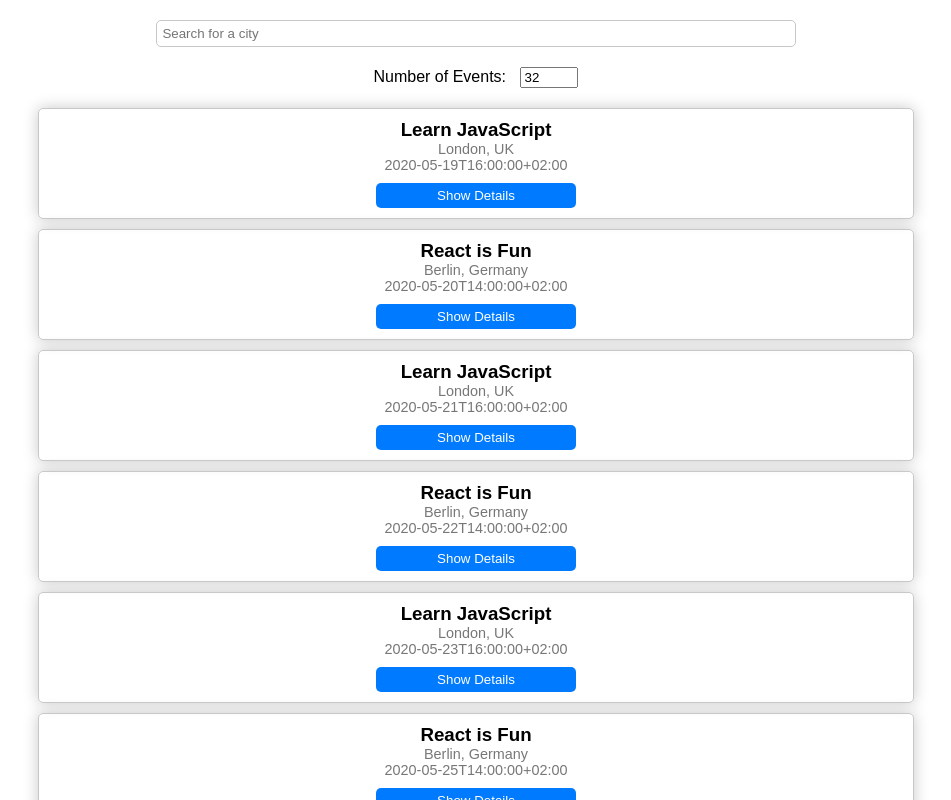
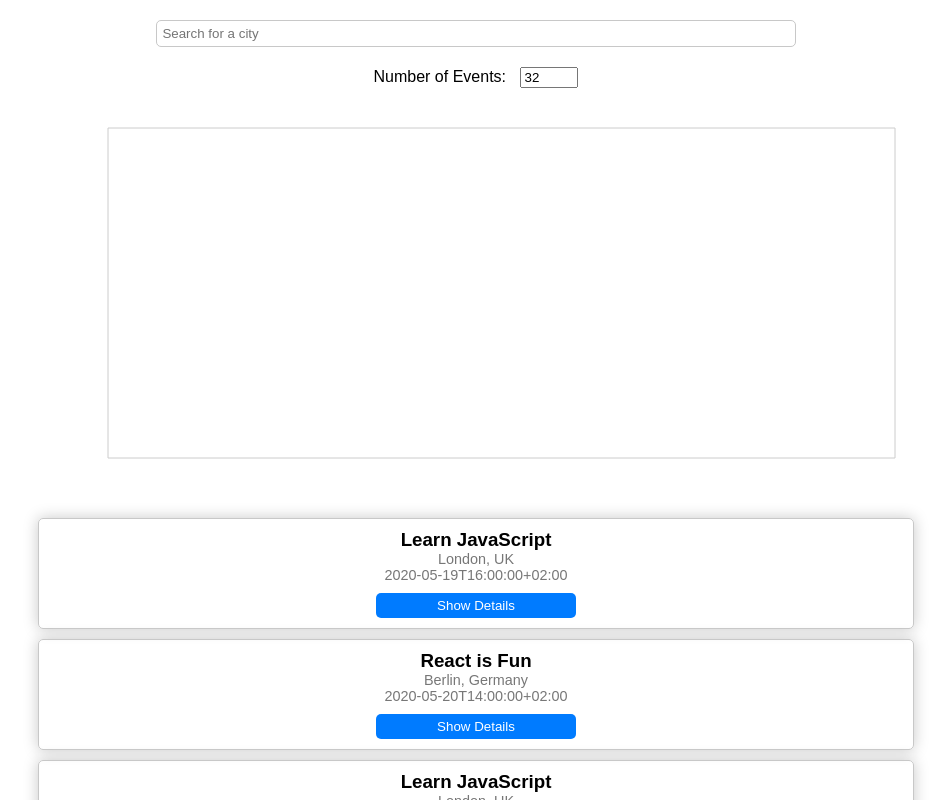
Before and after one commit to yarazarin/meet, a React (Create React App) app: page / in a window 1280 px wide. Shown: the top 800 px of the page, without its empty margins (164-1115 px from the left). Built offline with nearby package versions, Linux system fonts and the light colour scheme; what atatus-spa would draw is missing.

Commit message:
chart added

```diff
--- a/package.json
+++ b/package.json
@@ -10,6 +10,7 @@
     "react": "^18.2.0",
     "react-dom": "^18.2.0",
     "react-scripts": "5.0.1",
+    "recharts": "^2.7.3",
     "web-vitals": "^2.1.4",
     "workbox-background-sync": "^6.6.0",
     "workbox-broadcast-update": "^6.6.0",
--- a/src/App.js
+++ b/src/App.js
@@ -4,6 +4,8 @@
 import { useEffect, useState } from "react";
 import { extractLocations, getEvents } from "./api";
 import { InfoAlert, ErrorAlert, WarningAlert } from "./components/Alert";
+import CityEventsChart from "./components/CityEventsChart";
+
 import "./App.css";
 
 const App = () => {
@@ -51,6 +53,7 @@
         setCurrentNOE={setCurrentNOE}
         setErrorAlert={setErrorAlert}
       />
+      <CityEventsChart allLocations={allLocations} events={events} />
       <EventList events={events} />
     </div>
   );
--- /dev/null
+++ b/src/components/CityEventsChart.js
@@ -0,0 +1,47 @@
+import { useState, useEffect } from 'react';
+import {
+  ScatterChart,
+  Scatter,
+  XAxis, YAxis,
+  CartesianGrid,
+  Tooltip,
+  ResponsiveContainer
+} from 'recharts';
+
+const CityEventsChart = ({ allLocations, events }) => {
+  const [data, setData] = useState([]);
+
+  useEffect(() => {
+    setData(getData());
+  }, [`${data}`]);
+
+  const getData = () => {
+    const data = allLocations.map((location) => {
+      const count = events.filter((event) => event.location === location).length
+      const city = location.split(', ')[0]
+      return { city, count };
+    })
+    return data;
+  };
+
+  return (
+    <ResponsiveContainer width="99%" height={400}>
+      <ScatterChart
+        margin={{
+          top: 20,
+          right: 20,
+          bottom: 20,
+          left: 20,
+        }}
+      >
+        <CartesianGrid />
+        `<XAxis type="category" dataKey="city" name="City" />`
+        `<YAxis type="number" dataKey="count" name="Number of events" />`
+        <Tooltip cursor={{ strokeDasharray: '3 3' }} />
+        <Scatter name="A school" data={data} fill="#8884d8" />
+      </ScatterChart>
+    </ResponsiveContainer>
+  );
+}
+
+export default CityEventsChart;
```
Also changed, not shown: 1 other file (tests, documents, lock files or other folders).
